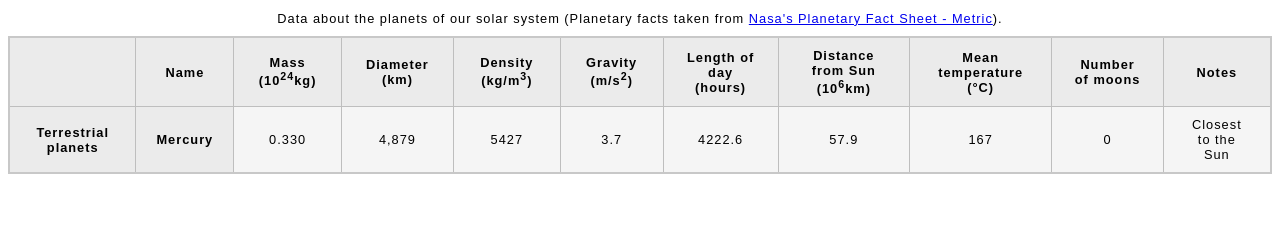
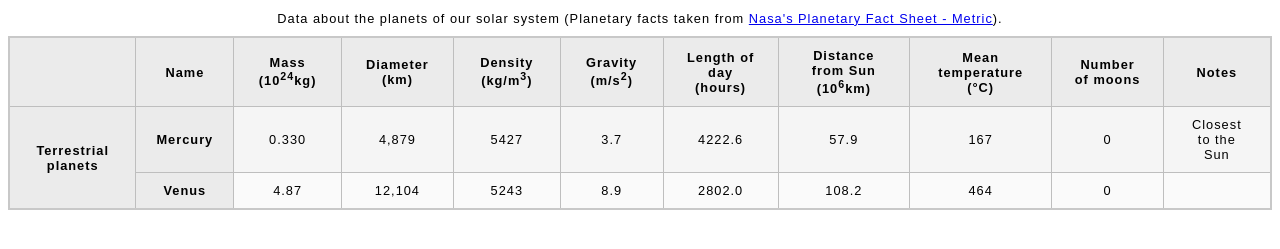
Before and after one commit to rabin5385/Rabinp, a plain HTML site: page assignment2/part2/blank-template.html in a window 1280 px wide. Shown: the part 79-328 px from the top of the page. Drawn offline with Linux system fonts and the light colour scheme.

Commit message:
Data for Venus
did the same process for venus ,used table row tag to define row and used table heading cell which contain venus and table data cell It represents a standard data cell in the table. Each <td> contains specific information about Venus, such as its mass, diameter, density, gravity, length of day, distance from the Sun, mean temperature, and the number of moons.

```diff
--- a/assignment2/part2/blank-template.html
+++ b/assignment2/part2/blank-template.html
@@ -51,6 +51,19 @@
             <td>0</td>
             <td>Closest to the Sun</td>
           </tr>
+          <tr>
+            <th>Venus</th>
+            <td>4.87</td>
+            <td>12,104</td>
+            <td>5243</td>
+            <td>8.9</td>
+            <td>2802.0</td>
+            <td>108.2</td>
+            <td>464</td>
+            <td>0</td>
+            <td></td>
+          </tr>
+
 
 
 
```
